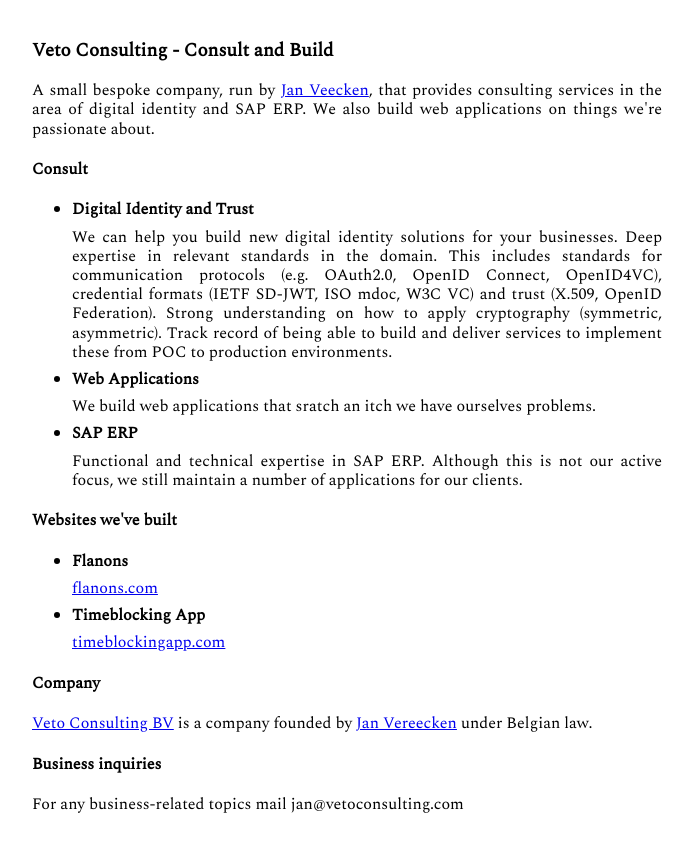
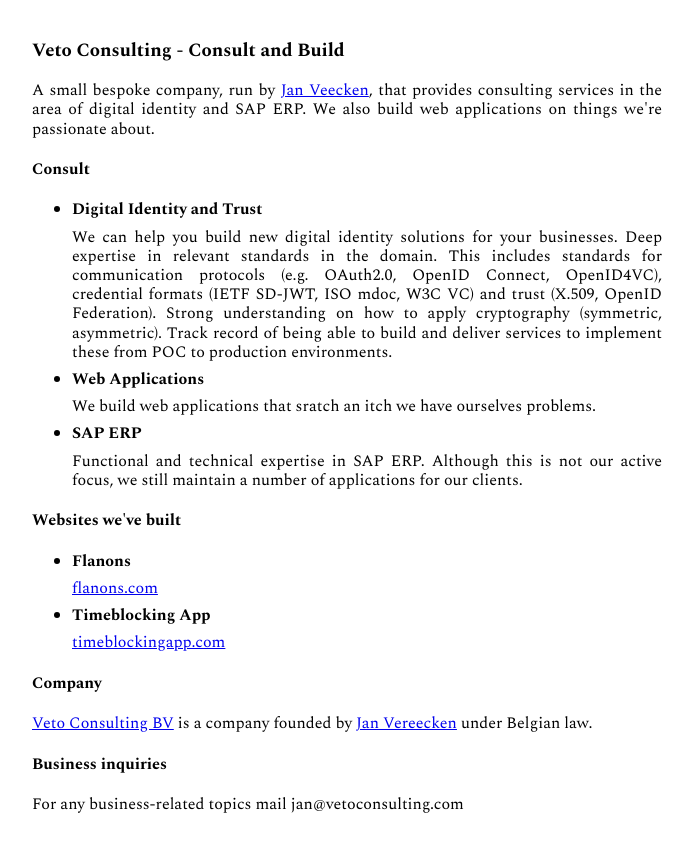
Before and after one commit to javereec/company-website, a plain HTML site: page index.html in a window 1280 px wide. Shown: the whole page, without its empty margins (293-986 px from the left). Drawn offline with nearby package versions, Linux system fonts and the light colour scheme.

Commit message:
Add bold font weight

```diff
--- a/index.html
+++ b/index.html
@@ -5,7 +5,7 @@
     <title>Veto Consulting</title>
     <link rel="preconnect" href="https://fonts.googleapis.com">
     <link rel="preconnect" href="https://fonts.gstatic.com" crossorigin>
-    <link href="https://fonts.googleapis.com/css2?family=Spectral&display=swap" rel="stylesheet">
+    <link href="https://fonts.googleapis.com/css2?family=Spectral:wght@400;700&display=swap" rel="stylesheet">
     <style>
       #main {
         margin-left: 10px;
```
